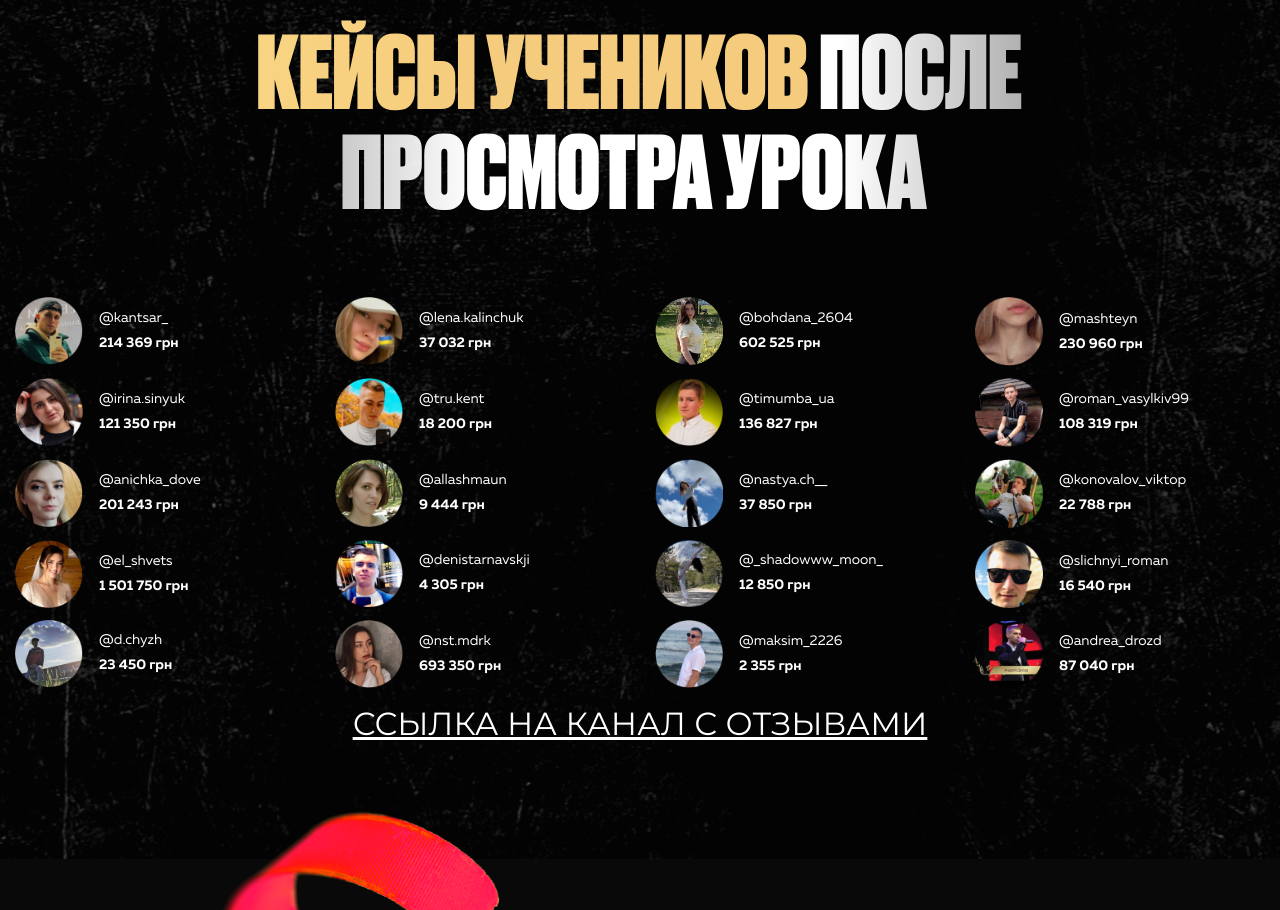
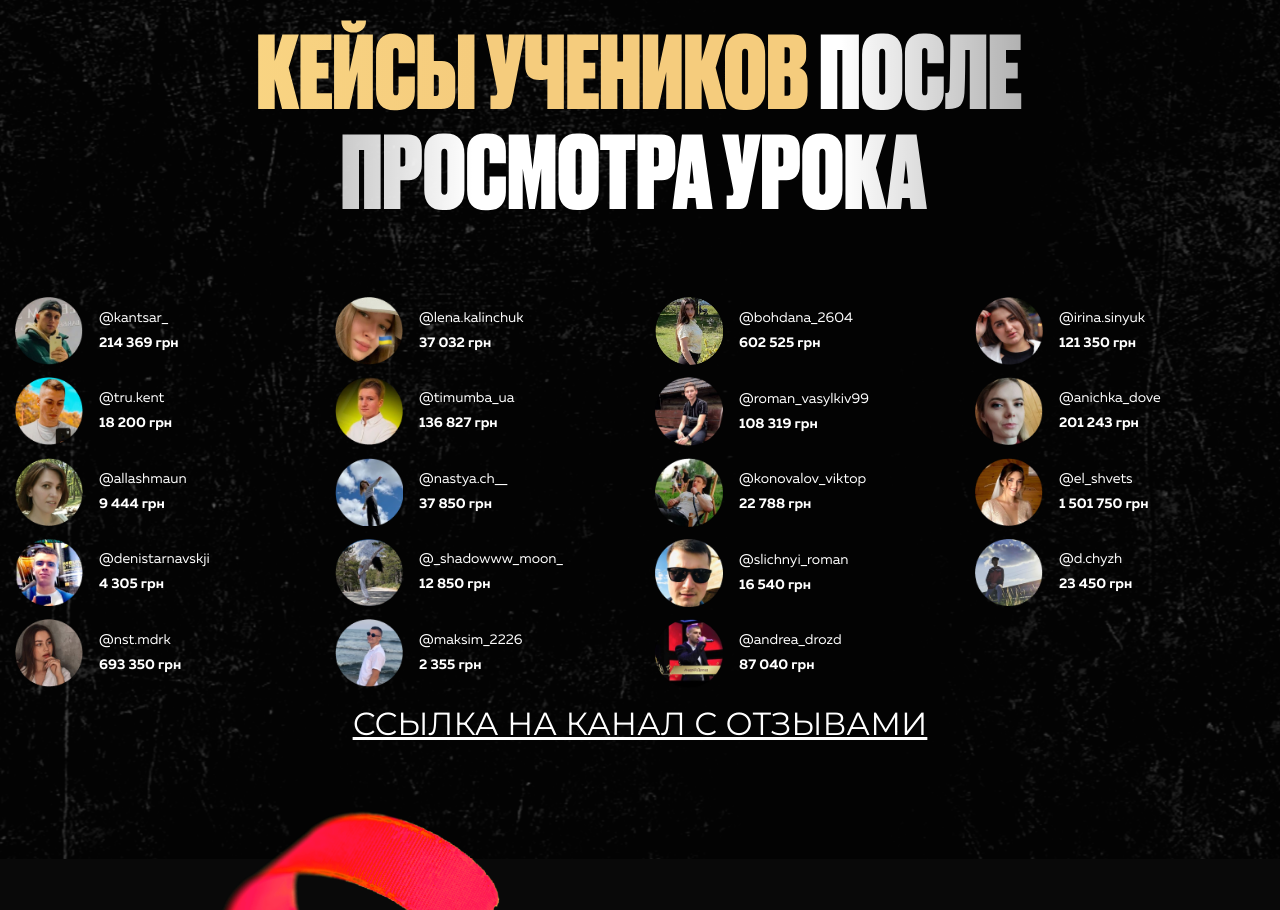
Before and after one commit to dgridchin/voloshyn_page, a website: page index.html in a window 1280 px wide. Shown: the part 1094-2004 px from the top of the page. Drawn offline with nearby package versions, Linux system fonts and the light colour scheme.

Commit message:
Update index.html

```diff
--- a/index.html
+++ b/index.html
@@ -90,18 +90,18 @@
                         </div>
                     </div>
                 </div>
-                <div class="col-12 col-md-6 col-lg-3">
-                    <div class="vp-media-item">
-                        <div class="img-wrap">
-                            <img src="images/new-review-photo/4.png" alt=""/>
-                        </div>
-                        <div class="info-wrap">
-                            @mashteyn
+<!--                <div class="col-12 col-md-6 col-lg-3">-->
+<!--                    <div class="vp-media-item">-->
+<!--                        <div class="img-wrap">-->
+<!--                            <img src="images/new-review-photo/4.png" alt=""/>-->
+<!--                        </div>-->
+<!--                        <div class="info-wrap">-->
+<!--                            @mashteyn-->
 
-                            <strong>230 960 грн</strong>
-                        </div>
-                    </div>
-                </div>
+<!--                            <strong>230 960 грн</strong>-->
+<!--                        </div>-->
+<!--                    </div>-->
+<!--                </div>-->
                 <div class="col-12 col-md-6 col-lg-3">
                     <div class="vp-media-item">
                         <div class="img-wrap">
```
